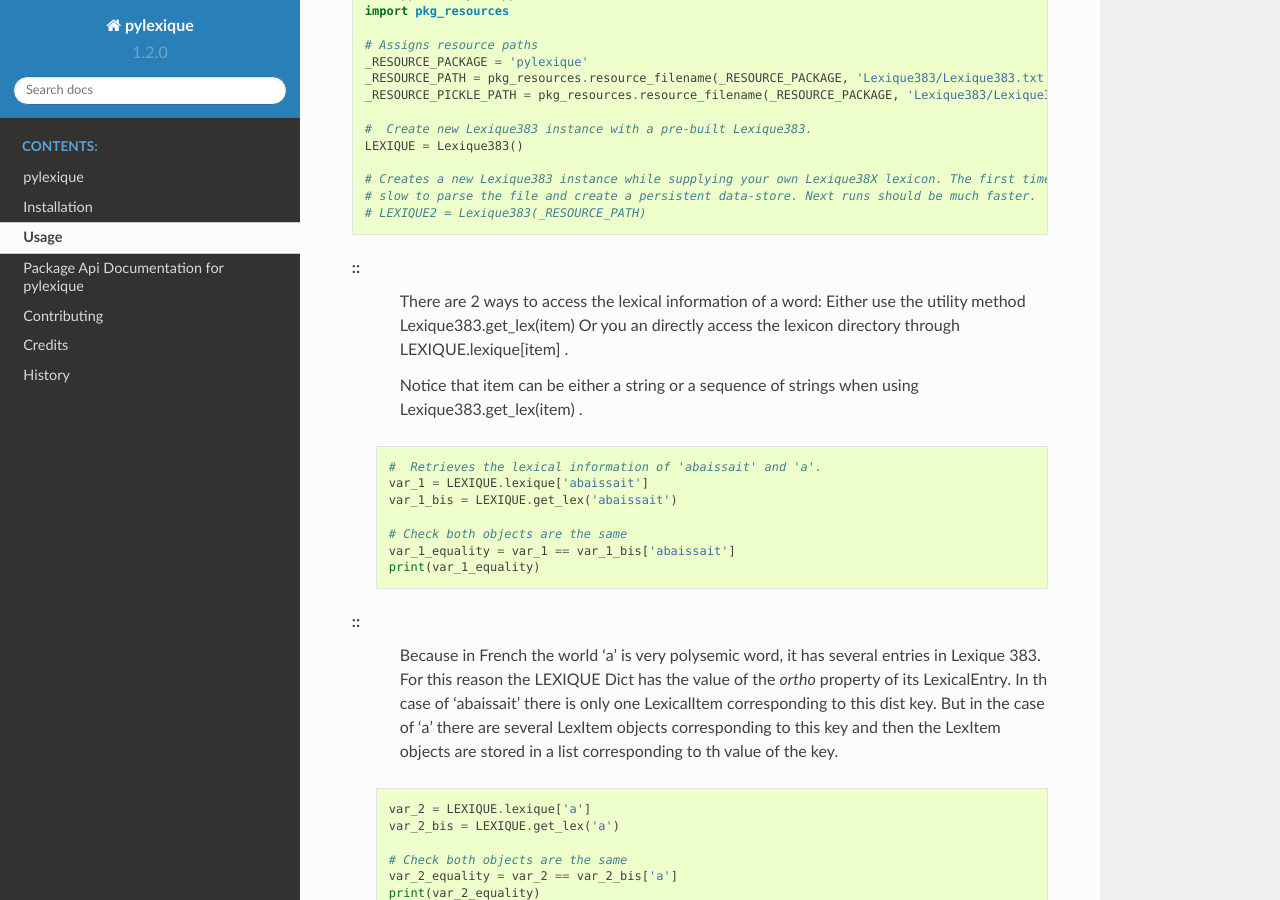
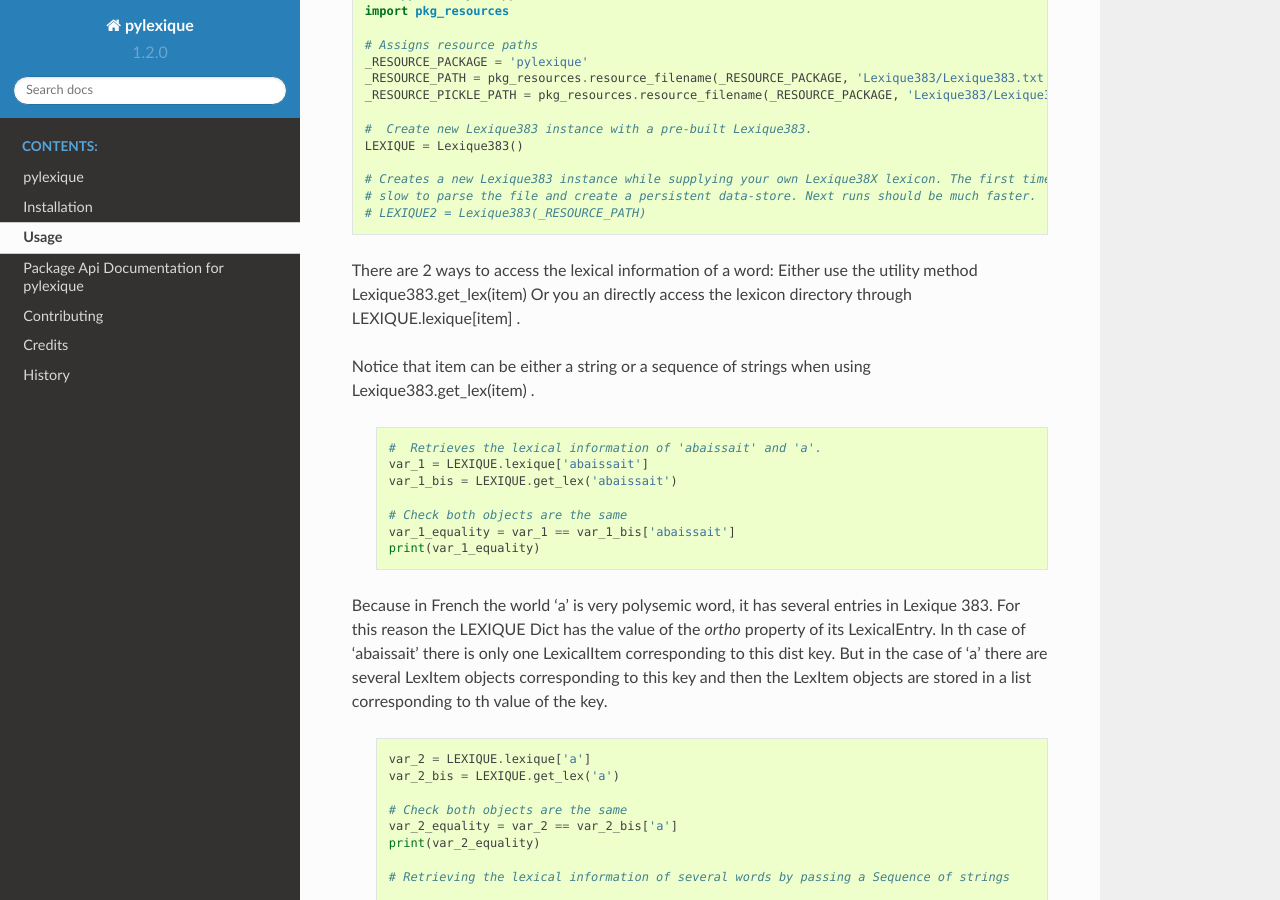
Before and after one commit to SekouDiaoNlp/pylexique, a Sphinx documentation site: the page built from docs/usage.rst, in a window 1280 px wide and 900 px high, scrolled down 697 px. Built offline with Sphinx 7.4.7 and the Read the Docs theme 2.0.0, drawn with Linux system fonts in a browser that asks for light colours.

```diff
--- a/docs/usage.rst
+++ b/docs/usage.rst
@@ -48,13 +48,12 @@ To use pylexique  as a library in your own projects:
         # LEXIQUE2 = Lexique383(_RESOURCE_PATH)
 
 
+There are 2 ways to access the lexical information of a word:
+Either use the utility method Lexique383.get_lex(item)
+Or you an directly access the lexicon directory through LEXIQUE.lexique[item] .
 
-::
-        There are 2 ways to access the lexical information of a word:
-        Either use the utility method Lexique383.get_lex(item)
-        Or you an directly access the lexicon directory through LEXIQUE.lexique[item] .
+Notice that item can be either a string or a sequence of strings when using Lexique383.get_lex(item) .
 
-        Notice that item can be either a string or a sequence of strings when using Lexique383.get_lex(item) .
 
  .. code-block:: python
 
@@ -66,12 +65,13 @@ To use pylexique  as a library in your own projects:
         var_1_equality = var_1 == var_1_bis['abaissait']
         print(var_1_equality)
 
-::
-        Because in French the world 'a' is very polysemic word, it has several entries in Lexique 383.
-        For this reason the LEXIQUE Dict has the value of the `ortho` property of its LexicalEntry.
-        In th case of 'abaissait' there is only one LexicalItem corresponding to this dist key.
-        But in the case of 'a' there are several LexItem objects corresponding to this key and then the LexItem objects
-        are stored in a list corresponding to th value of the key.
+
+
+Because in French the world 'a' is very polysemic word, it has several entries in Lexique 383.
+For this reason the LEXIQUE Dict has the value of the `ortho` property of its LexicalEntry.
+In th case of 'abaissait' there is only one LexicalItem corresponding to this dist key.
+But in the case of 'a' there are several LexItem objects corresponding to this key and then the LexItem objects
+are stored in a list corresponding to th value of the key.
 
  .. code-block:: python
 
```
